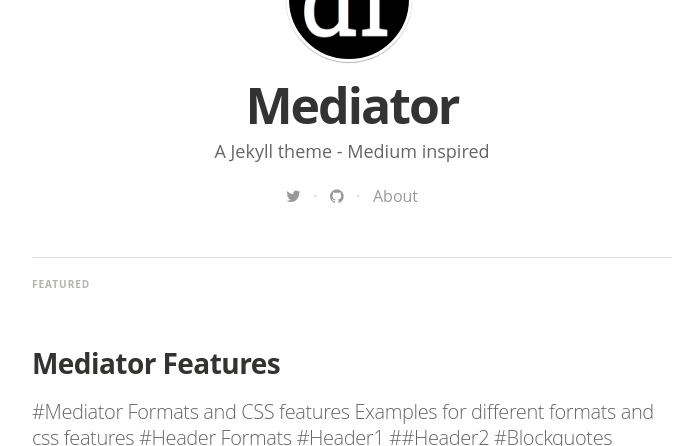
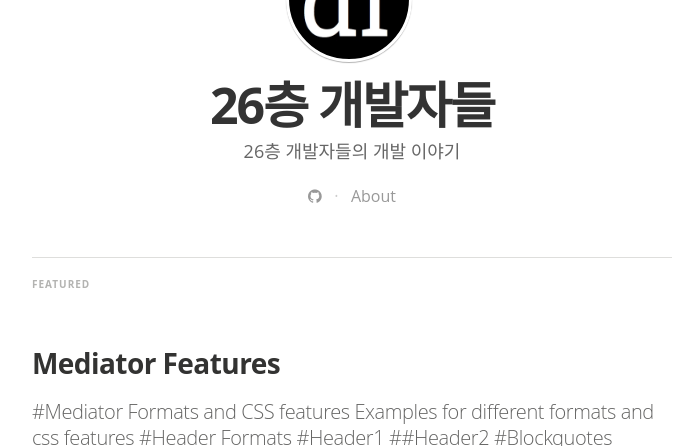
Before and after one commit to ourtreering/ourtreering.github.io, a Jekyll site: the page built from index.html, in a window 1280 px wide and 900 px high, cut to the strip 454-900 px from the top of the window. Shown: the whole strip, without its empty margins (288-972 px from the left). Built offline with Jekyll 4.4.1, drawn with Linux system fonts in a browser that asks for light colours; nearby versions of some CDN libraries; some web fonts are replaced; the list of posts is cut into pages by our own code.

Commit message:
Update config.yaml

```diff
--- a/_config.yml
+++ b/_config.yml
@@ -4,11 +4,11 @@ gems:
   - jekyll-paginate
 
 # Site settings
-title: "Mediator"
+title: "26층 개발자들"
 description: > # this means to ignore newlines until "email:"
-   A Jekyll theme - Medium inspired
+   26층 개발자들의 개발 이야기
 
-email: a-mail@mail.mail
+email: cadashed@gmail.com
 #blog logo
 logo: "/assets/images/df_logo.jpg"
 float_logo: true # true, false (default)
@@ -22,7 +22,7 @@ author_image: "/assets/images/author.jpg"
 
 paginate:	5
 
-url: "http://myblog.***.***" # the base hostname & protocol for your site
+url: "http://ourtreering.github.io" # the base hostname & protocol for your site
 baseurl: ""
 #used to display twitter cards
 twitter_handle: '@dirkfabisch'
@@ -34,12 +34,12 @@ twitter_handle: '@dirkfabisch'
 
 # social icons and sharing options
 social:
-  - icon:	twitter
-    url:	https://twitter.com/dirkfabisch
-    desc: Follow me on twitter
-    share_url: http://twitter.com/share
-    share_title: ?text=
-    share_link: "&amp;url="
+  # - icon:	twitter
+  #   url:	https://twitter.com/dirkfabisch
+  #   desc: Follow me on twitter
+  #   share_url: http://twitter.com/share
+  #   share_title: ?text=
+  #   share_link: "&amp;url="
 
 #  - icon:	facebook
 #    url:	https://facebook.com/???
@@ -49,7 +49,7 @@ social:
 #    share_link: "&amp;u="
 
   - icon:	github
-    url:	https://github.com/dirkfabisch
+    url:	https://github.com/ourtreering
     desc:	Fork me on github
     share_url:
     share_title:
```
